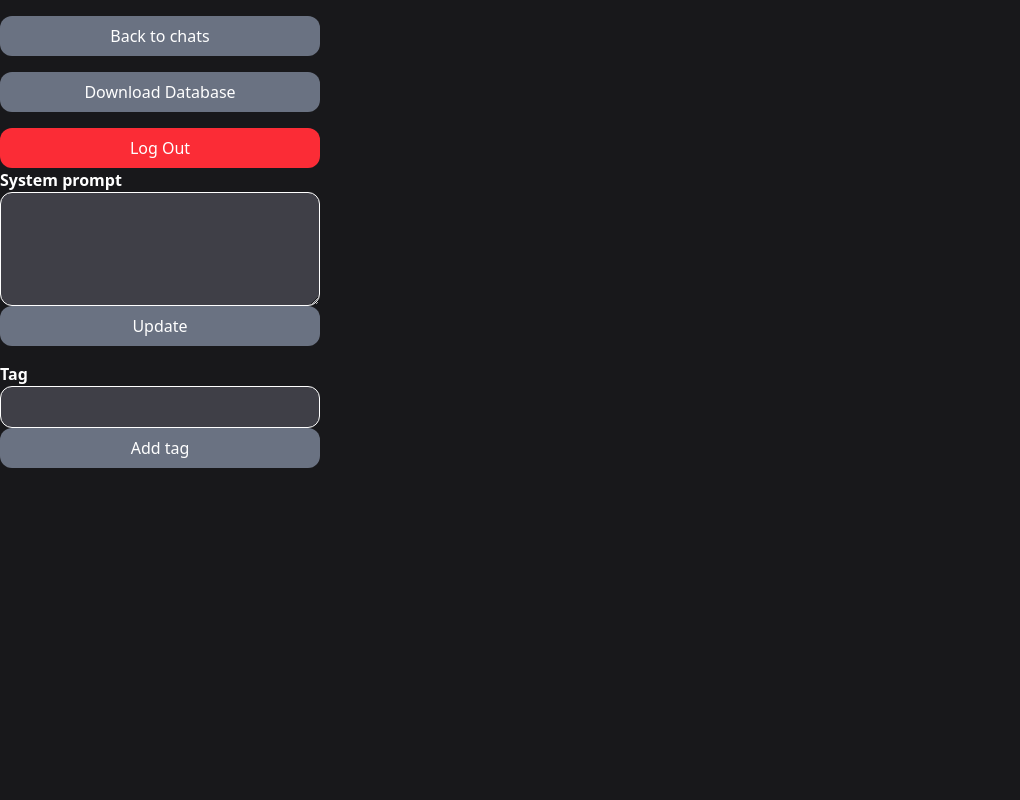
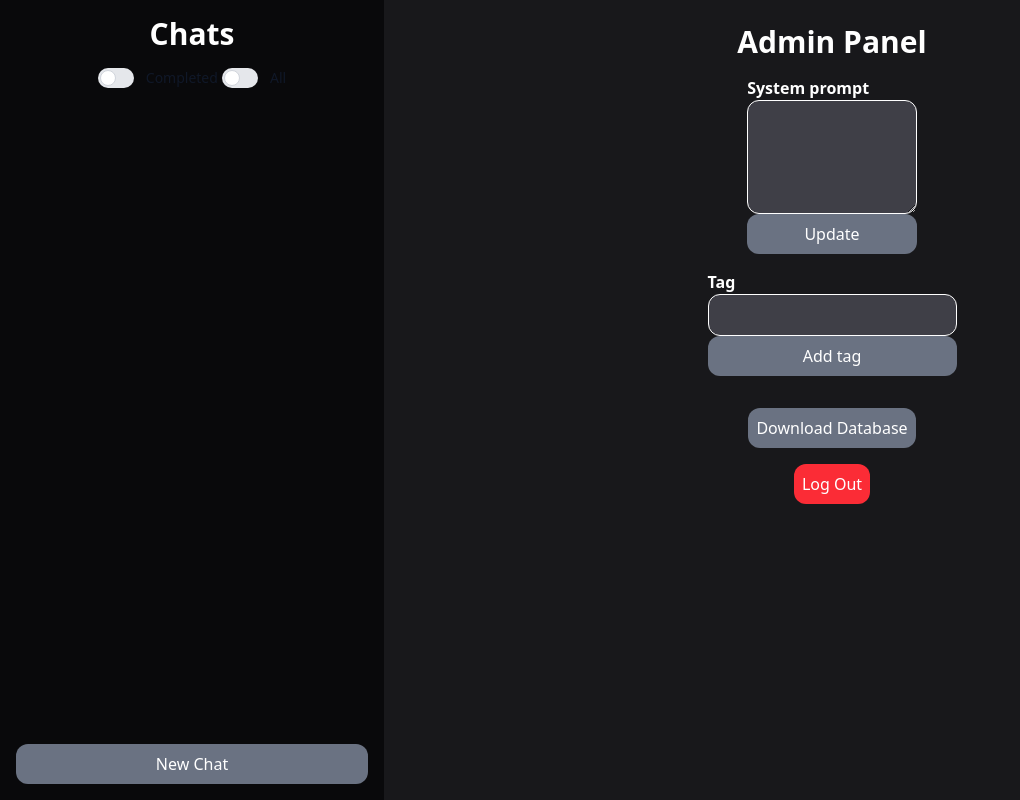
Before and after one commit to andreasrtv/llm-logger, a Flask app: page /admin in a window 1280 px wide. Shown: the whole page, without its empty margins (0-1020 px from the left). Run offline with Flask 3, Linux system fonts and the light colour scheme; the visitor is signed in with stand-in values (Sample User, id 1); data comes from the database, SQL or seed files in the repository; data that the repository does not hold is empty; some libraries are stand-ins or nearby versions.

Commit message:
UI/UX cleanup & QoL

```diff
--- a/app/routes.py
+++ b/app/routes.py
@@ -118,15 +118,27 @@ def tags():
     if request.method == "POST":
         text = request.form["text"]
         if text:
-            db_utils.create_tag(text)
+            try:
+                db_utils.create_tag(text)
+            except Exception as e:
+                if type(e).__qualname__ == "IntegrityError":
+                    flash("Tag already exists")
+                    return redirect(url_for("admin"))
 
-    return redirect(url_for("admin"))
+    return redirect(url_for("home"))
 
 
 @app.route("/admin")
 @login_required
 def admin():
-    return render_template("admin.html", user=current_user)
+    if current_user.option_show_all:
+        chats = db_utils.get_all_chats(completed=current_user.option_show_completed)
+    else:
+        chats = db_utils.get_own_chats(
+            current_user.id, completed=current_user.option_show_completed
+        )
+
+    return render_template("admin.html", chats=chats, user=current_user)
 
 
 @app.route("/admin/download")
--- a/app/templates/admin.html
+++ b/app/templates/admin.html
@@ -1,26 +1,10 @@
-<!DOCTYPE html>
-<html lang="en">
+{% extends "base.html" %}
 
-<head>
-    <meta charset="UTF-8">
-    <meta name="viewport" content="width=device-width, initial-scale=1.0">
-    <title>LLM Logger</title>
-    <script src="{{ url_for('static',filename='scripts/tailwind.js') }}"></script>
+{% block content %}
+<div class="flex-1 flex items-center flex-col p-6 overflow-y-hidden bg-zinc-900">
+    <h1 class="text-3xl font-semibold mb-4 text-center text-white">Admin Panel</h1>
 
-</head>
-
-<body class="h-screen bg-zinc-900">
-    <div class="flex flex-col w-1/4">
-        <a href="{{ url_for('home') }}" class="bg-gray-500 text-white p-2 rounded-xl text-center mt-4">
-            Back to chats
-        </a>
-        <a href="{{ url_for('download_db') }}" class="bg-gray-500 text-white p-2 rounded-xl text-center mt-4">
-            Download Database
-        </a>
-        <a href="{{ url_for('logout') }}" class="bg-red-500 text-white p-2 rounded-xl text-center mt-4">
-            Log Out
-        </a>
-        <form method="POST" action="{{ url_for('edit_user') }}" class="flex flex-col mb-4">
+    <form method="POST" action="{{ url_for('edit_user') }}" class="flex flex-col mb-4 w-1/5">
         <label class="font-bold text-white">System prompt</label>
         <textarea id="message-input" type="text" name="default_system_prompt"
             class="p-2 border rounded-xl  bg-zinc-700 text-white"
@@ -28,13 +12,20 @@
         <button type="submit"
             class="bg-gray-500 text-white p-2 rounded-xl  text-center hover:bg-gray-700">Update</button>
     </form>
-        <form method="POST" action="{{ url_for('tags') }}" class="flex flex-col mb-4">
+
+    <form method="POST" action="{{ url_for('tags') }}" class="flex flex-col mb-4 ">
         <label class="font-bold text-white">Tag</label>
         <input name="text" type="text" class="p-2 border rounded-xl bg-zinc-700 text-white"></input>
-            <button type="submit" class="bg-gray-500 text-white p-2 rounded-xl  text-center hover:bg-gray-700">Add
+        <button type="submit" class="bg-gray-500 text-white p-2 rounded-xl text-center hover:bg-gray-700">Add
             tag</button>
     </form>
+
+    <a href="{{ url_for('download_db') }}" class="bg-gray-500 text-white p-2 rounded-xl text-center mt-4">
+        Download Database
+    </a>
+
+    <a href="{{ url_for('logout') }}" class="bg-red-500 text-white p-2 rounded-xl text-center mt-4">
+        Log Out
+    </a>
 </div>
-</body>
-
-</html>
+{% endblock %}
--- a/app/templates/base.html
+++ b/app/templates/base.html
@@ -11,6 +11,7 @@
     <script src="{{ url_for('static',filename='scripts/marked.js') }}"></script>
     <script src="{{ url_for('static',filename='scripts/dompurify.js') }}"></script>
     <link rel="stylesheet" type="text/css" href="{{ url_for('static',filename='styles/styles.css') }}">
+    <link rel="shortcut icon" href="{{ url_for('static', filename='favicon.ico') }}">
 
     <link rel="stylesheet"
         href="https://cdnjs.cloudflare.com/ajax/libs/highlight.js/11.9.0/styles/atom-one-dark.min.css"
@@ -19,6 +20,7 @@
     <script src="https://cdnjs.cloudflare.com/ajax/libs/highlight.js/11.9.0/highlight.min.js"
         integrity="sha512-D9gUyxqja7hBtkWpPWGt9wfbfaMGVt9gnyCvYa+jojwwPHLCzUm5i8rpk7vD7wNee9bA35eYIjobYPaQuKS1MQ=="
         crossorigin="anonymous"></script>
+
     {{ moment.include_moment() }}
     {{ moment.locale("en-gb") }}
 </head>
@@ -54,7 +56,7 @@
 
     {% block content %}{% endblock %}
 
-    {% if chats %}
+    {% if chat %}
     <div class="w-96 bg-zinc-950 text-white p-4 h-full flex flex-col">
         {% include "sidebar-options.html" %}
     </div>
--- a/app/templates/sidebar-chats.html
+++ b/app/templates/sidebar-chats.html
@@ -26,7 +26,7 @@
 <div class="flex-1 overflow-y-auto">
     {% for c in chats %}
     <a id="chat-{{ c.id }}" href="{{ url_for('chats', chat_id=c.id) }}"
-        class="flex flex-wrap flex-row p-2 mb-2 rounded-2xl hover:bg-gray-700 {{ 'bg-zinc-900' if chat.id == c.id }}">
+        class="flex flex-wrap flex-row p-2 mb-2 rounded-2xl hover:bg-gray-700 {{ 'bg-zinc-900' if chat and chat.id == c.id }}">
         <div class="flex flex-wrap flex-col basis-1/2">
             <span>{{ c.title }}</span>
             <span class="text-xs text-slate-500">{{ moment(c.created_at).calendar() }}</span>
```
Also changed, not shown: app/static/favicon.ico (added), infra/README.md. Lines whose indentation alone changed are shown as unchanged.
